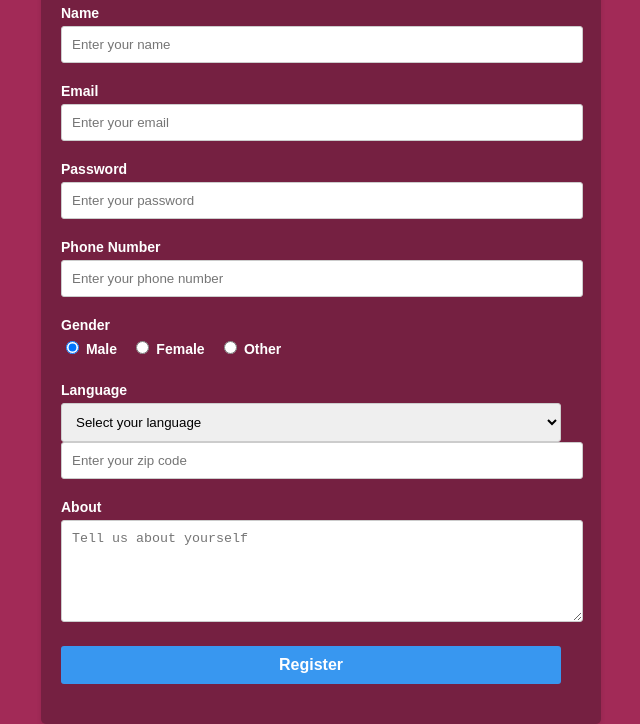
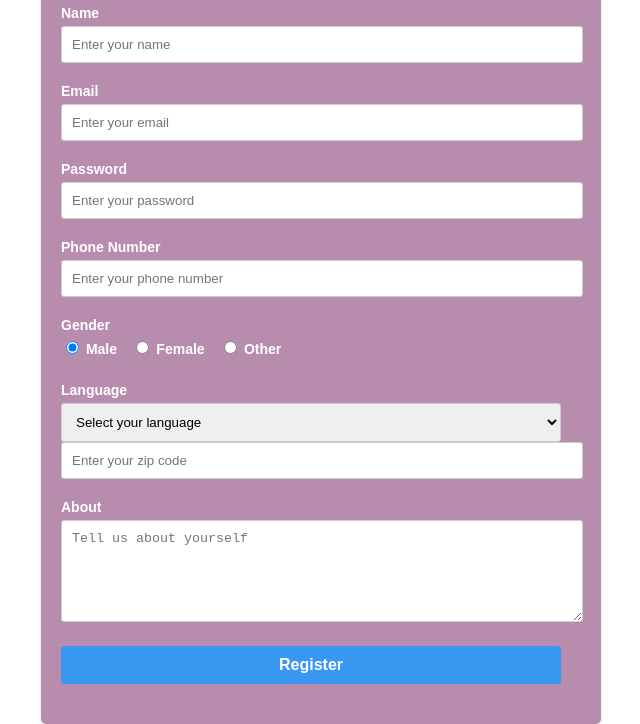
Before and after one commit to PIYUSH6649/Boostrap_Javascript_Tasks, a plain HTML site: page java8.html in a window 1280 px wide. Shown: the part 143-867 px from the top of the page, without its empty margins (319-959 px from the left). Drawn offline with Linux system fonts and the light colour scheme.

Commit message:
Update java8.html

```diff
--- a/java8.html
+++ b/java8.html
@@ -8,7 +8,6 @@
     <style>
       body {
         font-family: Arial, sans-serif;
-        background-color: #a22a57;
         margin: 0;
         padding: 0;
         color: white;
@@ -19,7 +18,7 @@
         margin: 0 auto;
         padding: 20px;
         padding-right: 40px;
-        background-color: #752041;
+        background-color: #75205e83;
         border-radius: 5px;
         box-shadow: 0 2px 5px rgba(0, 0, 0, 0.1);
         margin-top: 50px;
```
